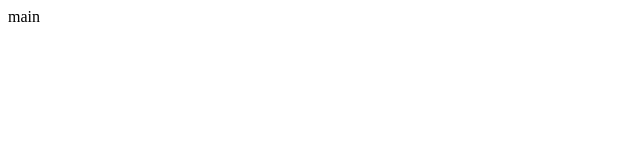
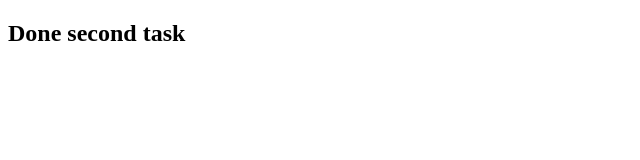
Before and after one commit to Logunovich/git, a plain HTML site: page index.html in a window 1280 px wide. Shown: the whole page, without its empty margins (0-640 px from the left). Drawn offline with Linux system fonts and the light colour scheme.

Commit message:
doing second task

```diff
--- a/index.html
+++ b/index.html
@@ -7,6 +7,6 @@
   <title>Document</title>
 </head>
 <body>
-  main
+  <h2>Done second task</h2>
 </body>
 </html>
--- /dev/null
+++ b/style.css
@@ -0,0 +1,3 @@
+body {
+  background-attachment: fixed;
+}
```
